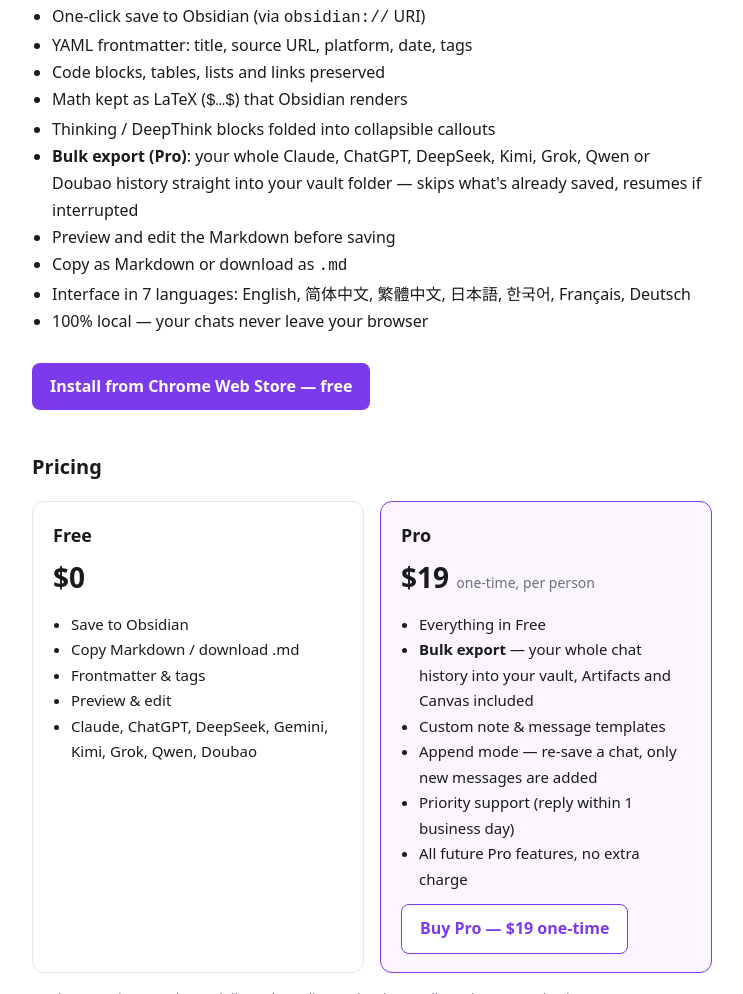
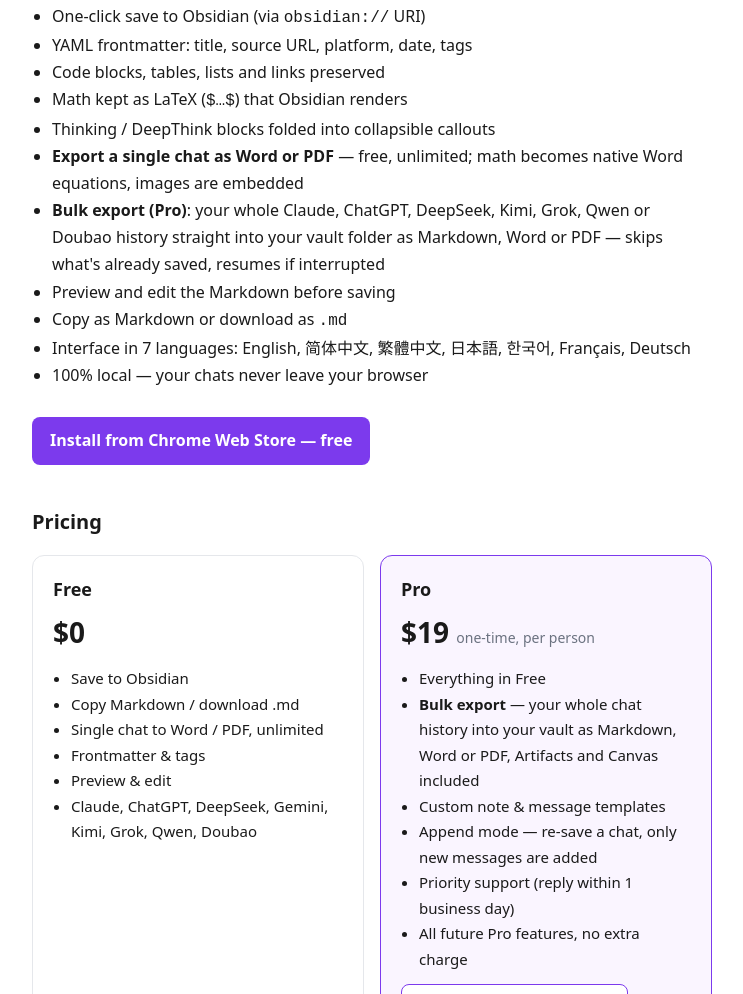
Before and after one commit to openthemydoor/openthemydoor.github.io, a plain HTML site: page index.html in a window 1280 px wide. Shown: the part 265-1259 px from the top of the page, without its empty margins (268-1011 px from the left). Drawn offline with Linux system fonts and the light colour scheme.

Commit message:
v0.6.0: Word/PDF export in site copy; privacy update

```diff
--- a/index.html
+++ b/index.html
@@ -61,7 +61,8 @@
     <li>Code blocks, tables, lists and links preserved</li>
     <li>Math kept as LaTeX (<code>$…$</code>) that Obsidian renders</li>
     <li>Thinking / DeepThink blocks folded into collapsible callouts</li>
-    <li><strong>Bulk export (Pro)</strong>: your whole Claude, ChatGPT, DeepSeek, Kimi, Grok, Qwen or Doubao history straight into your vault folder — skips what's already saved, resumes if interrupted</li>
+    <li><strong>Export a single chat as Word or PDF</strong> — free, unlimited; math becomes native Word equations, images are embedded</li>
+    <li><strong>Bulk export (Pro)</strong>: your whole Claude, ChatGPT, DeepSeek, Kimi, Grok, Qwen or Doubao history straight into your vault folder as Markdown, Word or PDF — skips what's already saved, resumes if interrupted</li>
     <li>Preview and edit the Markdown before saving</li>
     <li>Copy as Markdown or download as <code>.md</code></li>
     <li>Interface in 7 languages: English, 简体中文, 繁體中文, 日本語, 한국어, Français, Deutsch</li>
@@ -78,6 +79,7 @@
       <ul>
         <li>Save to Obsidian</li>
         <li>Copy Markdown / download .md</li>
+        <li>Single chat to Word / PDF, unlimited</li>
         <li>Frontmatter &amp; tags</li>
         <li>Preview &amp; edit</li>
         <li>Claude, ChatGPT, DeepSeek, Gemini, Kimi, Grok, Qwen, Doubao</li>
@@ -88,7 +90,7 @@
       <div class="price">$19 <small>one-time, per person</small></div>
       <ul>
         <li>Everything in Free</li>
-        <li><strong>Bulk export</strong> — your whole chat history into your vault, Artifacts and Canvas included</li>
+        <li><strong>Bulk export</strong> — your whole chat history into your vault as Markdown, Word or PDF, Artifacts and Canvas included</li>
         <li>Custom note &amp; message templates</li>
         <li>Append mode — re-save a chat, only new messages are added</li>
         <li>Priority support (reply within 1 business day)</li>
```
Also changed, not shown: privacy.html (+3 -1 lines).
